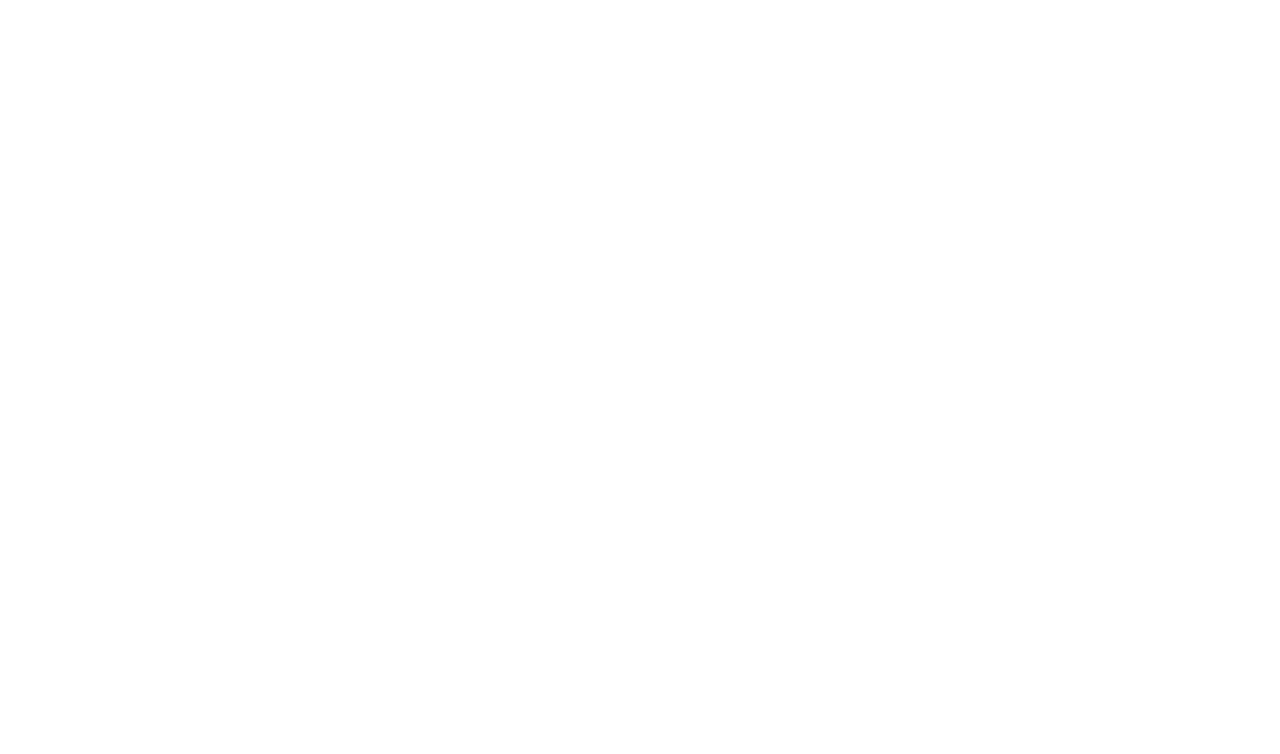
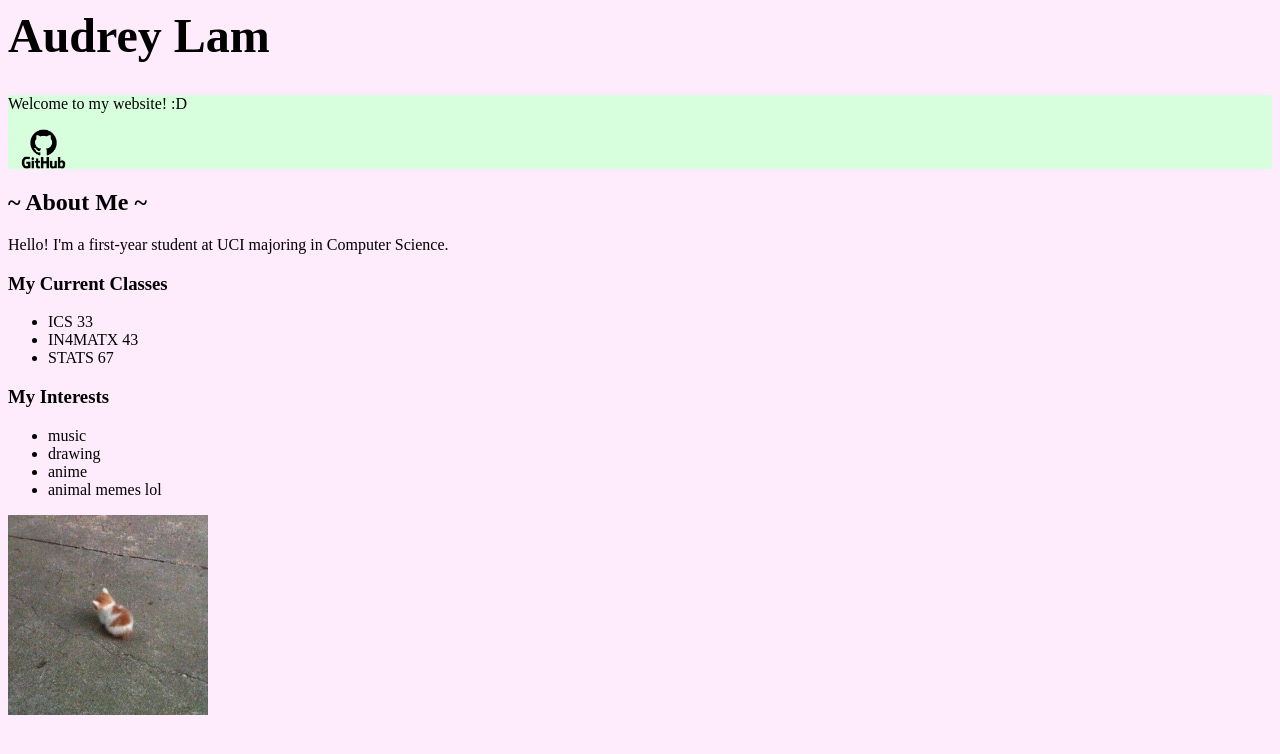
Before and after one commit to alam7989/alam7989.github.io, a plain HTML site: page index.html in a window 1280 px wide. Drawn offline with Linux system fonts and the light colour scheme.

Commit message:
Initial commits: basic website content.

```diff
--- a/index.html
+++ b/index.html
@@ -1,2 +1,50 @@
 <html>
+    <head>
+        <title> Audrey's Website</title>
+        <meta charset="utf-8">
+        <link rel="stylesheet" href="style.css">
+    </head>
+    <body>
+        <h1>Audrey Lam</h1>
+
+        <div>
+            <p>Welcome to my website! :D</p>
+            <a href="https://github.com/alam7989" target="_blank">
+                <img src="images/GitHub-Logo.png" class="social_icon">
+            </a>
+        </div>
+
+        <h2>~ About Me ~</h2>
+        <p>
+            Hello! I'm a first-year student at
+            UCI majoring in Computer Science.
+        </p>
+
+        <h3>My Current Classes</h3>
+        <ul>
+            <li>ICS 33</li>
+            <li>IN4MATX 43</li>
+            <li>STATS 67</li>
+        </ul>
+        <h3>My Interests</h3>
+        <ul>
+            <li>music</li>
+            <li>drawing</li>
+            <li>anime</li>
+            <li>animal memes lol</li>
+        </ul>
+
+        <img src="images/tiny_cat_meme.jpg" alt="tiny cat meme" id="tiny_cat_meme">
+    </body>
 </html>
+
+
+<!--
+    -head: where you put metadata
+    -h1-h6: headers
+    -can also put styles directly in
+        (ex. <h1 style: ...>) but looks messy
+    -p: text
+    -ul: list
+            -li: list element
+-->
--- /dev/null
+++ b/style.css
@@ -0,0 +1,26 @@
+h1{
+    font-size: 3em;
+}
+
+.social_icon{
+    height: 40px
+}
+
+#tiny_cat_meme{
+    height: 200px
+}
+
+img{
+    height: 100px
+}
+
+body{
+    background-color: rgb(254, 235, 252);
+}
+div{
+    background-color: rgb(216, 255, 221);
+}
+
+a{
+    color: rgb(92, 151, 113);
+}
```
Also changed, not shown: images/GitHub-Logo.png (added), images/tiny_cat_meme.jpg (added).
